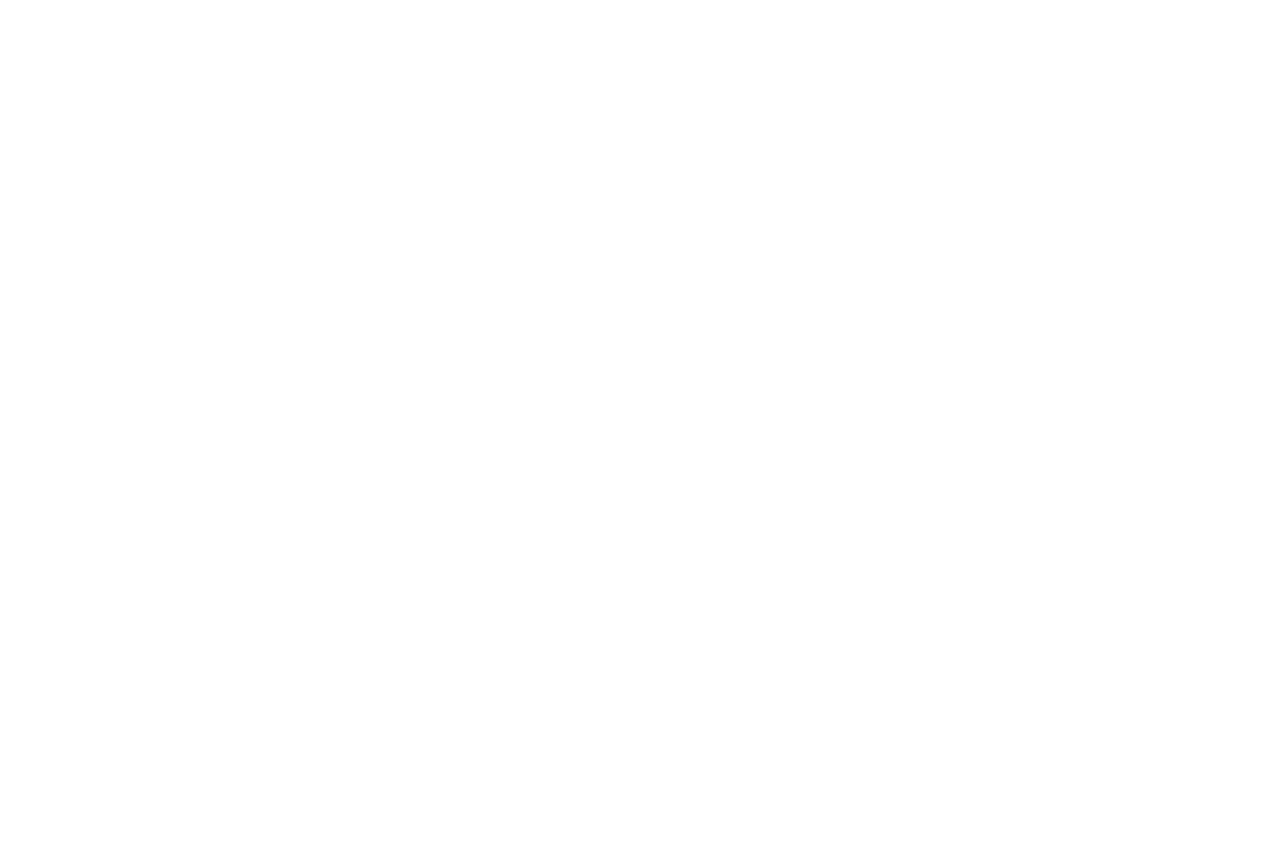
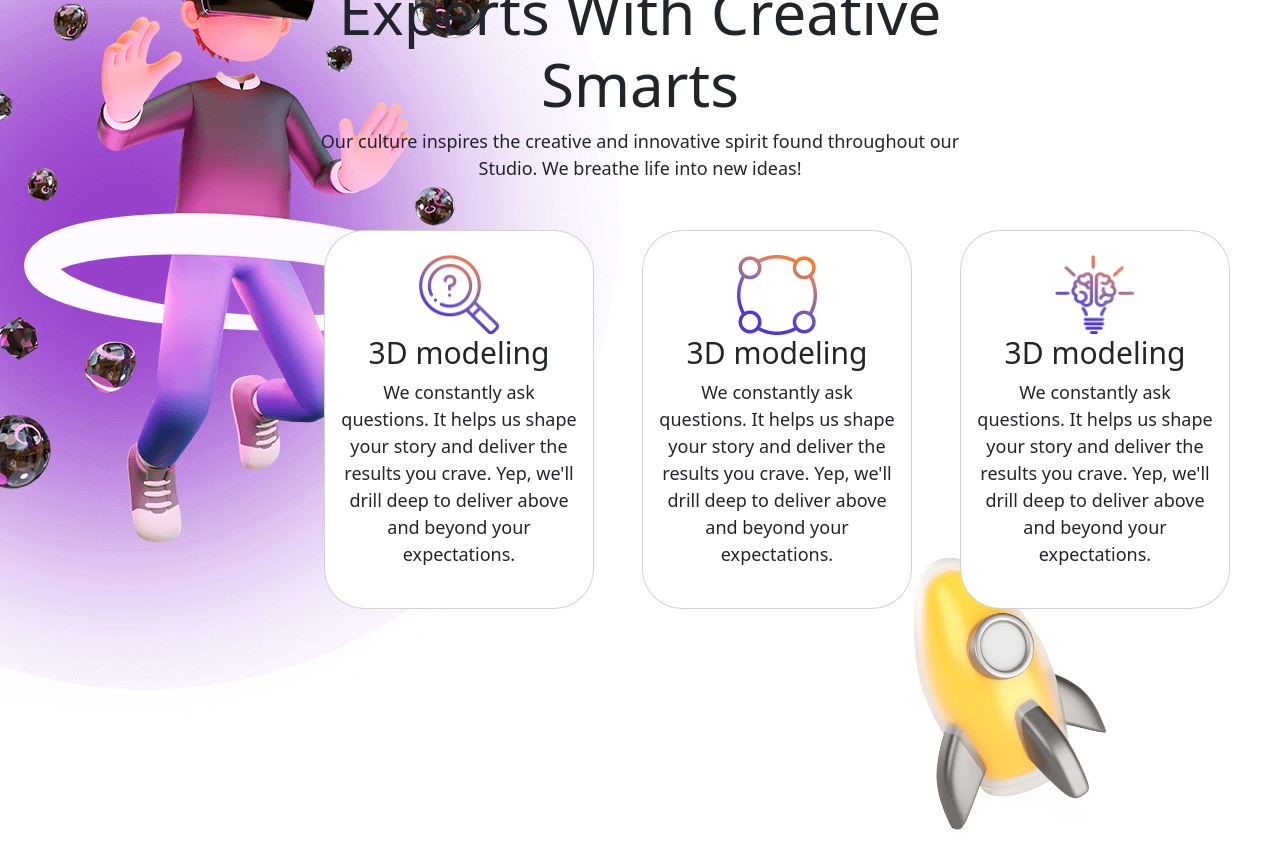
Before and after one commit to AndreaRaguso/proj-html-vuejs, a Vue app: page / in a window 1280 px wide. Shown: the part 1380-2246 px from the top of the page. Before the commit the page ends 1096 px from the top, so only its background shows below. Built offline with nearby package versions, Linux system fonts and the light colour scheme.

Commit message:
section smart base finita

```diff
--- a/src/components/AppMain.vue
+++ b/src/components/AppMain.vue
@@ -13,6 +13,43 @@ export default {
 
 <template>
 
+    <section id="smart" class="d-flex position-relative">
+        <div class=" position-absolute smart-man">
+            <img src="../assets/img/smart.png" alt="smart">
+        </div>
+        <div class="container-lg d-flex justify-content-center">
+            <div class="text-center text-smart">
+                <h5>Our Love For Animation</h5>
+                <h2>We're Storytelling Experts With Creative Smarts</h2>
+                <p class="mb-5">Our culture inspires the creative and innovative spirit found throughout our Studio. We
+                    breathe life
+                    into new ideas!</p>
+                <div class="d-flex position-absolute">
+                    <div class="card py-4 px-3 mx-4">
+                        <img src="../assets/img/smart1.png" class="mx-auto" alt="smart1">
+                        <h1>3D modeling</h1>
+                        <p>We constantly ask questions. It helps us shape your story and deliver the results you crave.
+                            Yep, we'll drill deep to deliver above and beyond your expectations.</p>
+                    </div>
+                    <div class="card py-4 px-3 mx-4">
+                        <img src="../assets/img/smart2.png" class="mx-auto" alt="smart2">
+                        <h1>3D modeling</h1>
+                        <p>We constantly ask questions. It helps us shape your story and deliver the results you crave.
+                            Yep, we'll drill deep to deliver above and beyond your expectations.</p>
+                    </div>
+                    <div class="card py-4 px-3 mx-4">
+                        <img src="../assets/img/smart3.png" class="mx-auto" alt="smart3">
+                        <h1>3D modeling</h1>
+                        <p>We constantly ask questions. It helps us shape your story and deliver the results you crave.
+                            Yep, we'll drill deep to deliver above and beyond your expectations.</p>
+                    </div>
+                </div>
+            </div>
+        </div>
+        <div class="position-absolute smart-4">
+            <img src="../assets/img/smart4.png" alt="smart4">
+        </div>
+    </section>
 
 </template>
 
--- a/src/styles/partials/AppHeader.scss
+++ b/src/styles/partials/AppHeader.scss
@@ -118,6 +118,7 @@ header {
     z-index: 10;
     width: 100%;
     position: relative;
+    padding-bottom: 200px;
 }
 
 .play-middle{
--- /dev/null
+++ b/src/styles/partials/AppMain.scss
@@ -0,0 +1,50 @@
+.smart-man{
+    top: -180px;
+    left: 0;
+    z-index: 2;
+}
+.smart-4{
+    bottom: 35px;
+    right: 170px;
+    z-index: 2;
+}
+
+#smart{
+    height: 1000px;
+}
+
+.text-smart{
+    width: 680px;
+    z-index: 3;
+}
+
+.text-smart h5{
+    font-size: 25px;
+}
+
+.text-smart h2{
+    font-size: 60px;
+}
+
+.text-smart p {
+    font-size: 18px;
+}
+
+.card{
+    height: 360px;
+    width: 270px;
+    border-radius: 40px !important;
+}
+
+.card h1{
+    font-size: 30px;
+}
+
+.card p{
+    font-size: 18px;
+}
+
+.card img{
+    width: 80px;
+    height: 80px;
+}
--- a/vite.config.js
+++ b/vite.config.js
@@ -10,6 +10,7 @@ export default defineConfig({
         additionalData: `
                 @import './src/styles/partials/reset.scss';
                 @import './src/styles/partials/AppHeader.scss';
+                @import './src/styles/partials/AppMain.scss';
             `
       }
     }
```
